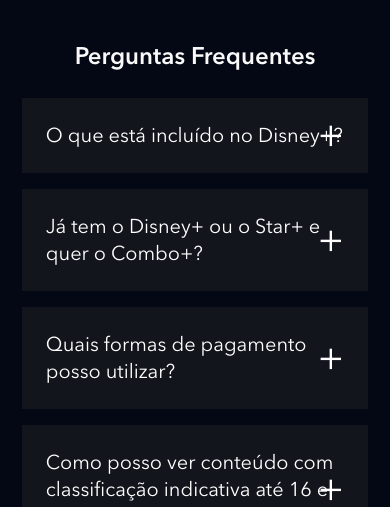
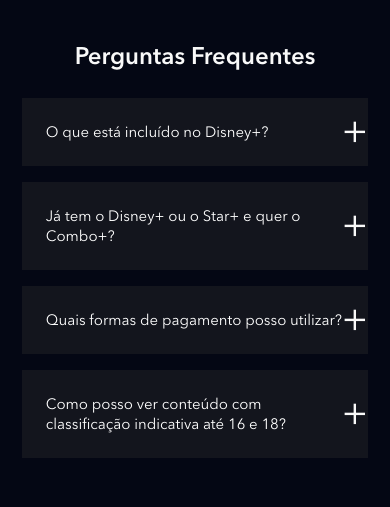
Before and after one commit to manoel-jj/clone_disneyplus-, a website: page index.html in a window 390 px wide. Shown: the part 4644-5151 px from the top of the page. Drawn offline with nearby package versions, Linux system fonts and the light colour scheme; files that its build step writes are made by us from their sources; files whose address does not match are found by name.

Commit message:
confg + faq mobile

```diff
--- a/src/styles/_faq.scss
+++ b/src/styles/_faq.scss
@@ -19,16 +19,21 @@
                 cursor: pointer;
                 position: relative;
 
+                @media (max-width: 768px) {
+                    font-size: 15px;
+                }
+
 
                 &::after {
-                    content: '+';
-                    position: absolute;
-                    top: 0;
-                    right: 24px;
-                    height: 100%;
-                    display: flex;
-                    align-items: center;
-                    font-size: 40px;
+                color: #f9f9f9;
+                content: "+";
+                font-size: 40px;
+                line-height: .8;
+                position: absolute;
+                right: 0;
+                top: calc(50% - 16px);;
+
+
 
                 }
             }
```
